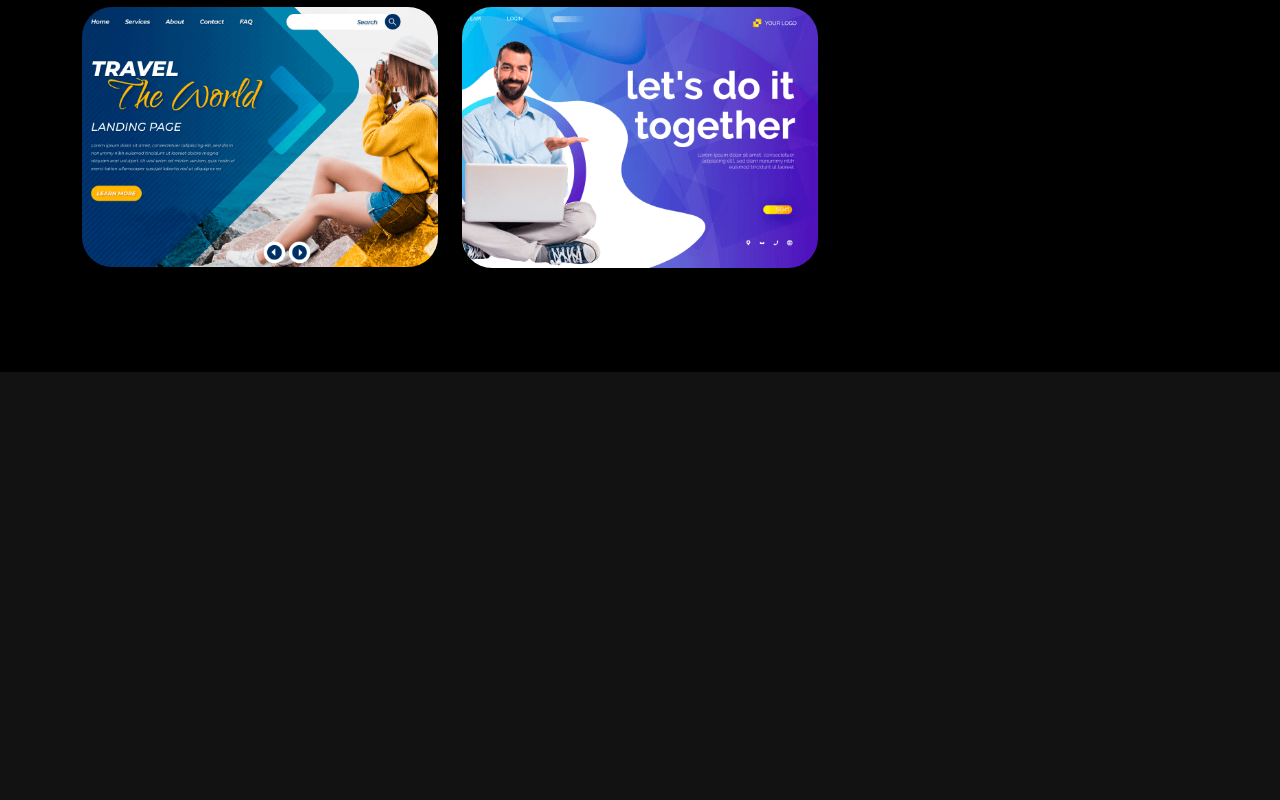
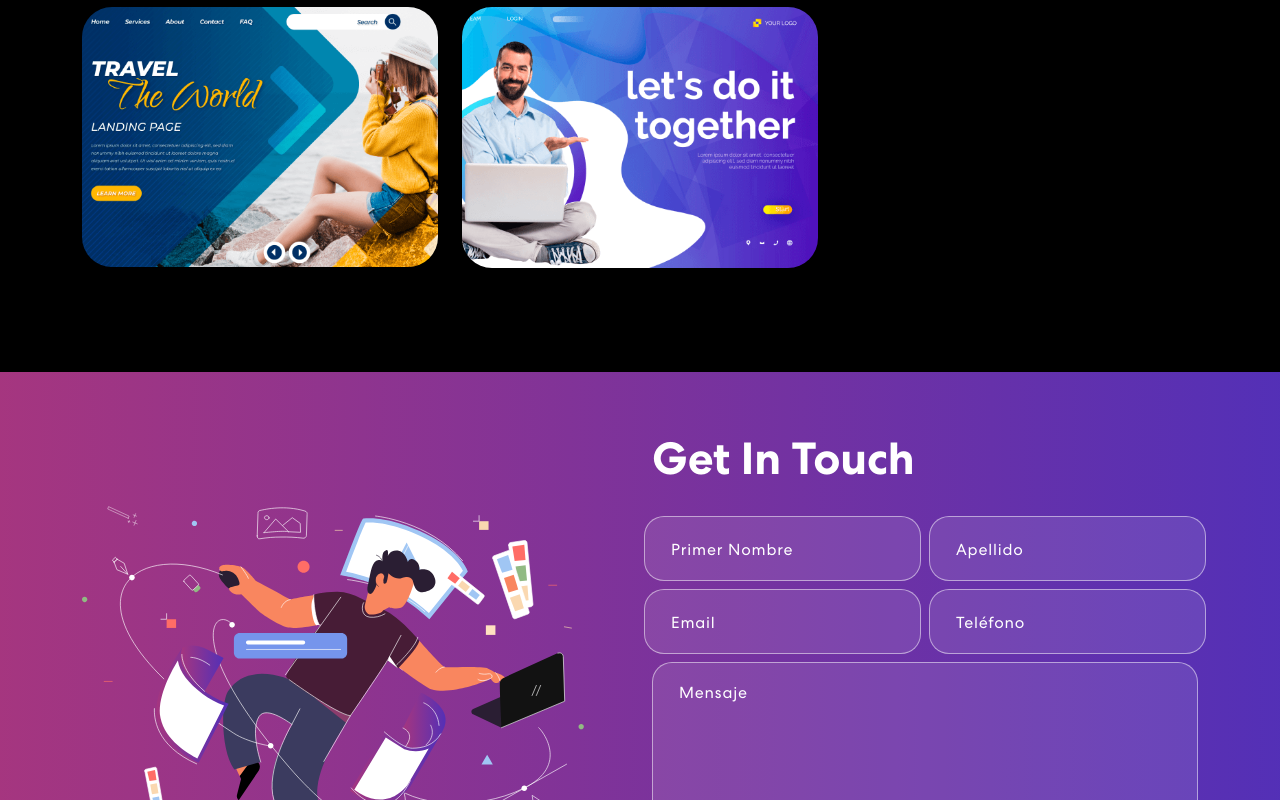
Before and after one commit to UzielPatron/typescript-portfolio, a React (Vite) app: page / in a window 1280 px wide. Shown: the part 2000-2800 px from the top of the page. Before the commit the page ends 2372 px from the top, so only its background shows below. Built offline with nearby package versions, Linux system fonts and the light colour scheme.

Commit message:
contact component added

```diff
--- a/package.json
+++ b/package.json
@@ -12,8 +12,11 @@
   "dependencies": {
     "@typescript-eslint/parser": "^5.47.1",
     "bootstrap": "^5.2.3",
+    "cors": "^2.8.5",
     "eslint-config-prettier": "^8.5.0",
     "eslint-plugin-jsx-a11y": "^6.6.1",
+    "express": "^4.18.2",
+    "nodemailer": "^6.8.0",
     "prettier": "^2.8.1",
     "react": "^18.2.0",
     "react-bootstrap": "^2.7.0",
--- a/src/App.tsx
+++ b/src/App.tsx
@@ -1,5 +1,5 @@
 import './App.css';
-import { Banner, NavBar, Projects, Skills } from './components';
+import { Banner, Contact, NavBar, Projects, Skills } from './components';
 import 'bootstrap/dist/css/bootstrap.min.css';
 
 function App() {
@@ -9,6 +9,7 @@
       <Banner />
       <Skills />
       <Projects />
+      <Contact />
     </div>
   );
 }
--- /dev/null
+++ b/src/components/Contact.tsx
@@ -0,0 +1,122 @@
+import { useState } from 'react';
+import { Container, Row, Col } from 'react-bootstrap';
+import { contactImg } from '../assets/img';
+
+interface IFormDetails {
+  firstName: string;
+  lastName: string;
+  email: string;
+  phone: string;
+  message: string;
+}
+
+const formInitialDetails: IFormDetails = {
+  firstName: '',
+  lastName: '',
+  email: '',
+  phone: '',
+  message: '',
+};
+
+const Contact = () => {
+  const [formDetails, setFormDetails] = useState<IFormDetails>(formInitialDetails);
+  const [buttonText, setButtonText] = useState<string>('Enviar');
+  const [status, setStatus] = useState<any>({});
+
+  const onFormUpdate = (category: string, value: string) => {
+    setFormDetails({
+      ...formDetails,
+      [category]: value,
+    });
+  };
+
+  const handleSubmit = async (e: React.FormEvent<HTMLFormElement>) => {
+    e.preventDefault();
+    setButtonText('Enviando...');
+    let response = await fetch('http://localhost:5000/contact', {
+      method: 'POST',
+      headers: {
+        'Content-Type': 'Application/json;charset=utf-8',
+      },
+      body: JSON.stringify(formDetails),
+    });
+
+    let result = await response.json();
+    setButtonText('Enviar');
+    setFormDetails(formInitialDetails);
+    if (result.code === 200) {
+      setStatus({ success: true, message: 'Mensaje enviado satisfactoriamente' });
+    } else {
+      setStatus({ success: false, message: 'Algo ha salido mal, por favor inténtelo nuevamente más tarde' });
+    }
+  };
+
+  return (
+    <section className="contact" id="contact">
+      <Container>
+        <Row className="align-items-center">
+          <Col md={6}>
+            <img src={contactImg} alt="Contact Us" />
+          </Col>
+          <Col md={6}>
+            <h2>Get In Touch</h2>
+            <form onSubmit={handleSubmit}>
+              <Row>
+                <Col sm={6} className="px-1">
+                  <input
+                    type="text"
+                    value={formDetails.firstName}
+                    placeholder="Primer Nombre"
+                    onChange={(e) => onFormUpdate('firstName', e.target.value)}
+                  />
+                </Col>
+                <Col sm={6} className="px-1">
+                  <input
+                    type="text"
+                    value={formDetails.lastName}
+                    placeholder="Apellido"
+                    onChange={(e) => onFormUpdate('lastName', e.target.value)}
+                  />
+                </Col>
+                <Col sm={6} className="px-1">
+                  <input
+                    type="email"
+                    value={formDetails.email}
+                    placeholder="Email"
+                    onChange={(e) => onFormUpdate('email', e.target.value)}
+                  />
+                </Col>
+                <Col sm={6} className="px-1">
+                  <input
+                    type="tel"
+                    value={formDetails.phone}
+                    placeholder="Teléfono"
+                    onChange={(e) => onFormUpdate('phone', e.target.value)}
+                  />
+                </Col>
+                <Col>
+                  <textarea
+                    rows={6}
+                    value={formDetails.message}
+                    placeholder="Mensaje"
+                    onChange={(e) => onFormUpdate('message', e.target.value)}
+                  />
+                  <button type="submit">
+                    <span>{buttonText}</span>
+                  </button>
+                </Col>
+                {status.message && (
+                  <Col>
+                    <p className={status.success === false ? 'danger' : 'success'}>{status.message}</p>
+                  </Col>
+                )}
+              </Row>
+            </form>
+          </Col>
+        </Row>
+      </Container>
+    </section>
+  );
+};
+
+export default Contact;
--- a/src/components/Projects.tsx
+++ b/src/components/Projects.tsx
@@ -6,7 +6,7 @@
   const isVisible = false;
 
   return (
-    <section className="project" id="project">
+    <section className="project" id="projects">
       <Container>
         <Row>
           <Col>
--- a/src/components/index.ts
+++ b/src/components/index.ts
@@ -3,5 +3,6 @@
 import Skills from './Skills';
 import Projects from './Projects';
 import ProjectCard from './ProjectCard';
+import Contact from './Contact';
 
-export { NavBar, Banner, Skills, Projects, ProjectCard };
+export { NavBar, Banner, Skills, Projects, ProjectCard, Contact };
```
Also changed, not shown: server.js (added, +52 -0 lines), 1 other file (tests, documents, lock files or other folders).
